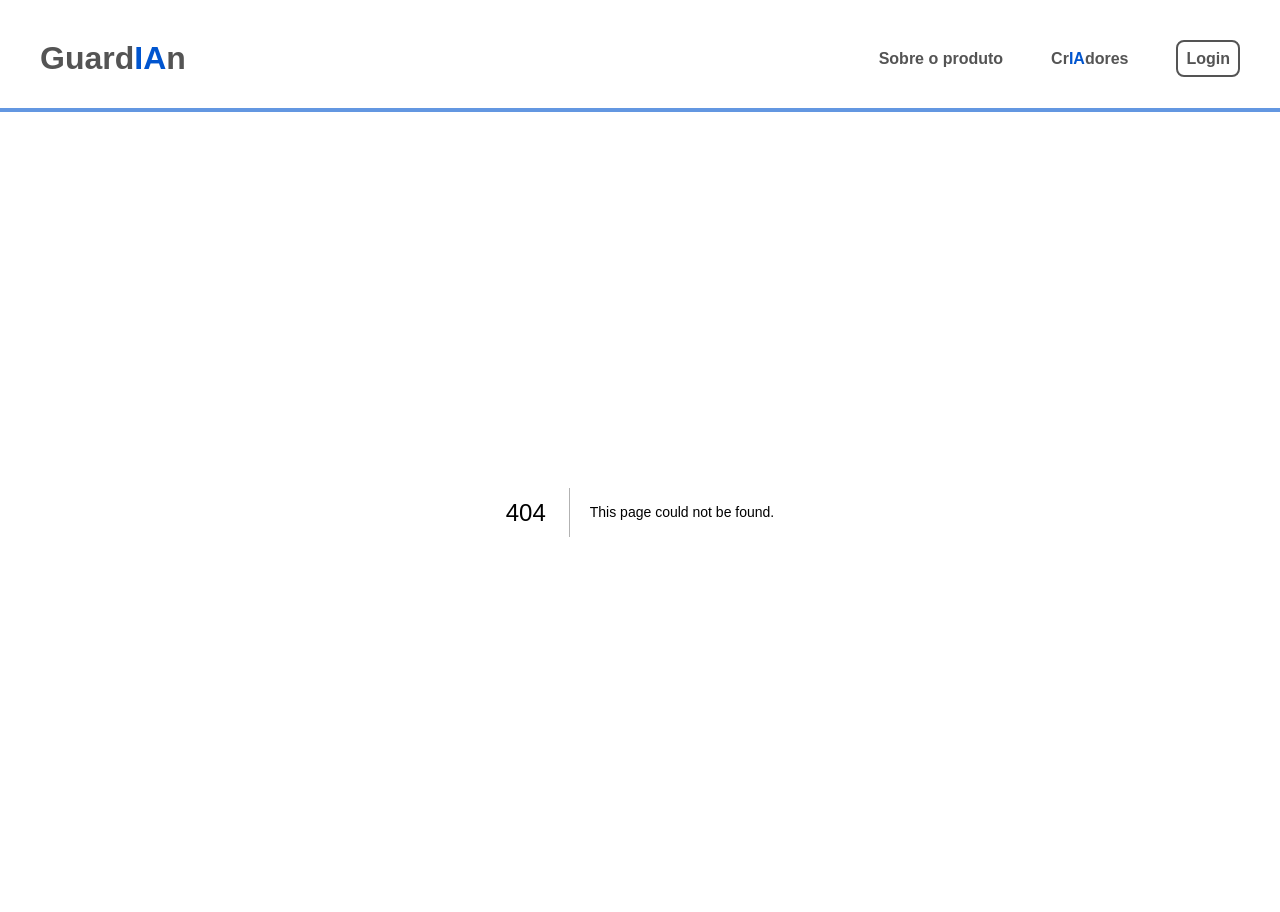
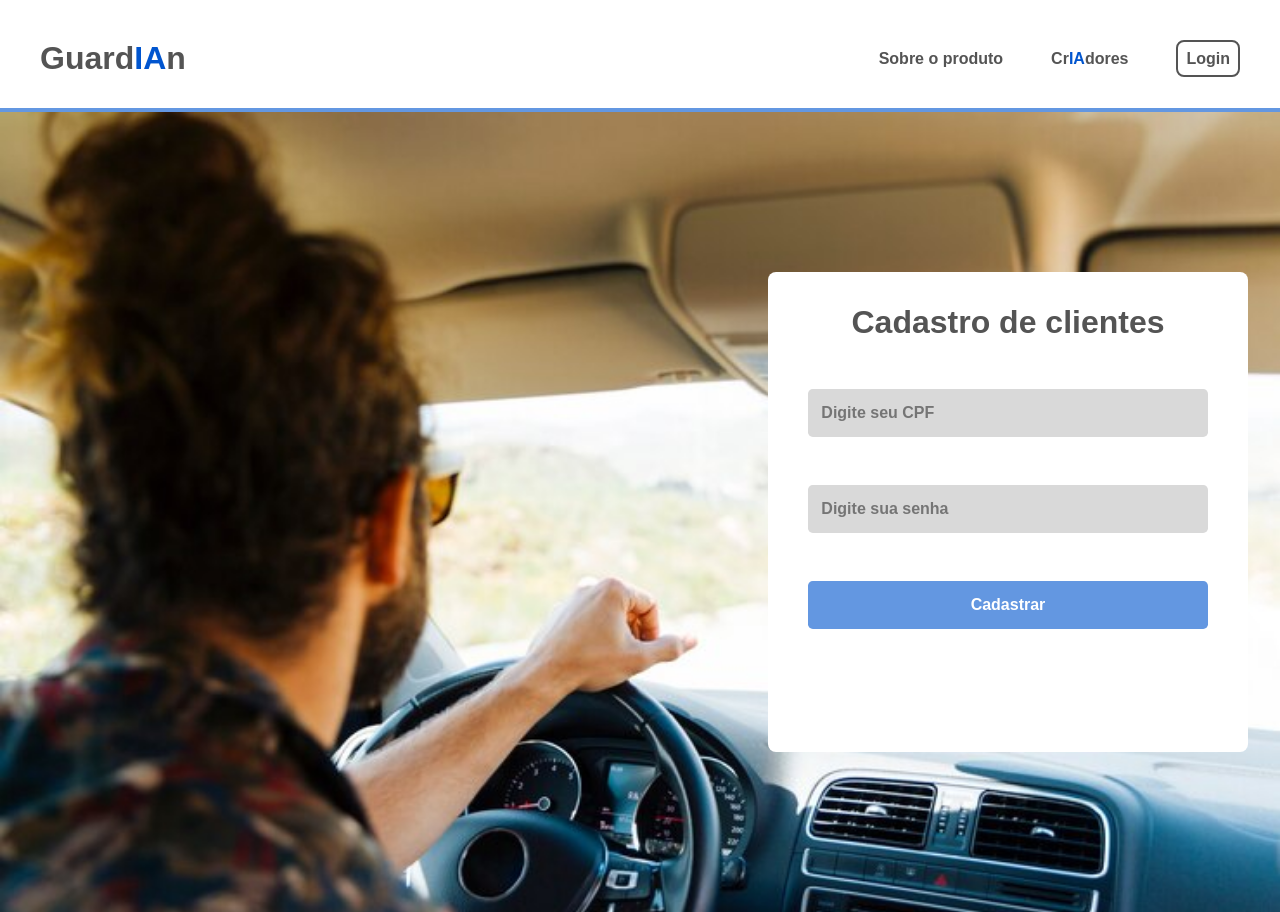
Before and after one commit to ViniciusSantanaa/challenge_4sprint, a Next.js app: page /login in a window 1280 px wide. Before the commit this address had no page. Built offline with nearby package versions, Linux system fonts and the light colour scheme.

Commit message:
quase tudo pronto

```diff
--- /dev/null
+++ b/src/app/login/page.module.css
@@ -0,0 +1,9 @@
+.fundo{
+    background-image: url('../../assets/home-dirigindo-login.jpg');
+    background-size: cover;
+    background-position: center;
+    height: 100vh;
+    display: flex;
+    justify-content: center;
+    align-items: center;
+}
--- /dev/null
+++ b/src/app/login/page.tsx
@@ -0,0 +1,14 @@
+import styles from "@/app/login/page.module.css"
+import Cadastro from "@/components/Cadastro/Cadastro"
+import { Formulario } from "@/components/Formulario/Formulario"
+
+
+export default function Login(){
+    return(
+        <>
+            <main className={styles.fundo}>
+                <Cadastro />
+            </main>
+        </>
+    )
+}
--- a/src/app/page.module.css
+++ b/src/app/page.module.css
@@ -24,6 +24,7 @@
     height: 90vh;
     background-color: #E9E9E9;
     margin-top: 2rem;
+    padding-top: 1rem;
 }
 
 .guardian{
--- a/src/app/page.tsx
+++ b/src/app/page.tsx
@@ -8,7 +8,7 @@ export default function Home() {
   return (
     <main>
       <div className={styles.slogan_imagem}>
-        <h1 className={styles.slogan}> Seu carro é mais do que apenas um meio de transporte, é um investimento valioso.</h1>
+        <h1 className={styles.slogan}>Seu carro é mais do que apenas um meio de transporte, é um investimento valioso.</h1>
         <Image src={mulher_dirigindo} alt='mulher dirigindo' className={styles.imagem_mulher}/>
       </div>
 
--- /dev/null
+++ b/src/components/Cadastro/Cadastro.module.css
@@ -0,0 +1,35 @@
+.div_form{
+    display: flex;
+    justify-content: center;
+    margin-top: 3rem;
+    align-items: center;
+}
+
+.input{
+    font-weight: bold;
+    color: var(--cor-cinza);
+    border: none;
+    background-color: var(--cor-fundo-card);
+    width: 25rem;
+    height: 3rem;
+    border-radius: 0.3rem;
+    font-size: 1rem;
+}
+
+.button{
+    background-color: var(--cor-azul-border);
+    border: none;
+    color: var(--cor-branca);
+    width: 25rem;
+    height: 3rem;
+    border-radius: 0.3rem;
+    font-weight: bold;
+    font-size: 1rem;
+}
+
+.erro{
+    color: red;
+    text-align: center;
+    font-weight: bold;
+    margin-top: 0.5rem;
+}
--- /dev/null
+++ b/src/components/Cadastro/Cadastro.tsx
@@ -0,0 +1,63 @@
+"use client"
+
+import React, { useState } from 'react';
+import{ Formulario } from "@/components/Formulario/Formulario"
+import styles from "@/components/Cadastro/Cadastro.module.css"
+
+const CadastroCliente: React.FC = () => {
+    const [cpf, setCpf] = useState<string>('');
+    const [senha, setSenha] = useState<string>('');
+    const [error, setError] = useState<string>('');
+
+    const validateCPF = (cpf: string): boolean => {
+        const cleanedCPF = cpf.replace(/\D/g, '');
+        return cleanedCPF.length === 11 && /^\d+$/.test(cleanedCPF);
+    };
+
+    const handleSubmit = (e: React.FormEvent) => {
+        e.preventDefault();
+        if (!validateCPF(cpf)) {
+            setError('Por favor, insira um CPF válido (11 dígitos).');
+            return;
+        }
+
+        console.log('Cadastro realizado com sucesso!');
+        console.log('CPF:', cpf);
+        console.log('Senha:', senha);
+
+        setCpf('');
+        setSenha('');
+        setError('');
+    };
+
+    return (
+        <Formulario titulo='Cadastro de clientes'>
+             <form onSubmit={handleSubmit} className={styles.a}>
+                <div className={styles.div_form}>
+                    <input
+                        type="text"
+                        value={cpf}
+                        onChange={(e) => setCpf(e.target.value)}
+                        placeholder="   Digite seu CPF"
+                        className={styles.input}
+                    />
+                </div>
+                <div className={styles.div_form}>
+                    <input
+                        type="password"
+                        value={senha}
+                        onChange={(e) => setSenha(e.target.value)}
+                        placeholder="   Digite sua senha"
+                        className={styles.input}
+                    />
+                </div>
+                {error && <p className={styles.erro}>{error}</p>}
+                <div className={styles.div_form}>
+                    <button type="submit" className={styles.button}>Cadastrar</button>
+                </div>
+            </form>
+        </Formulario>
+    );
+};
+
+export default CadastroCliente;
--- /dev/null
+++ b/src/components/Formulario/Formulario.module.css
@@ -0,0 +1,16 @@
+.fundo_form{
+    background-color: var(--cor-branca);
+    width: 30rem;
+    height: 30rem;
+    border-radius: 0.5rem;
+    margin-left: auto;
+    margin-right: 2rem;
+    background-image: none;
+}
+
+.h1{
+    color: var(--cor-cinza);
+    text-align: center;
+    margin-top: 2rem;
+    font-size: 2rem;
+}
--- /dev/null
+++ b/src/components/Formulario/Formulario.tsx
@@ -0,0 +1,17 @@
+import styles from "@/components/Formulario/Formulario.module.css"
+
+
+interface LayoutForm {
+    titulo?: string,
+    children: React.ReactNode
+}
+
+
+export const Formulario: React.FC<LayoutForm> = ({ titulo, children }) => {
+    return(
+        <div className={styles.fundo_form}>
+            <h1 className={styles.h1}>{titulo}</h1>
+            {children}
+        </div>
+    )
+}
```
